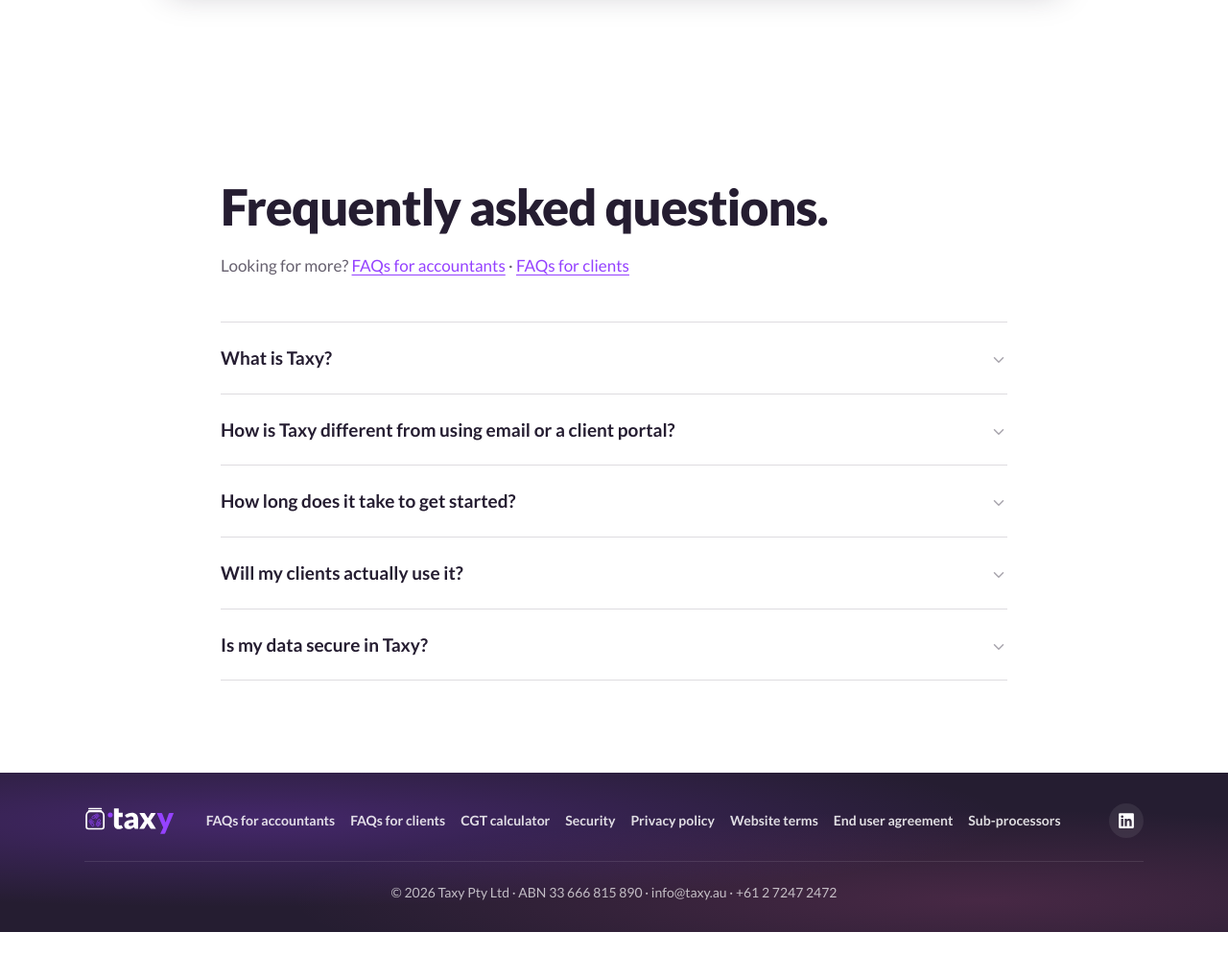
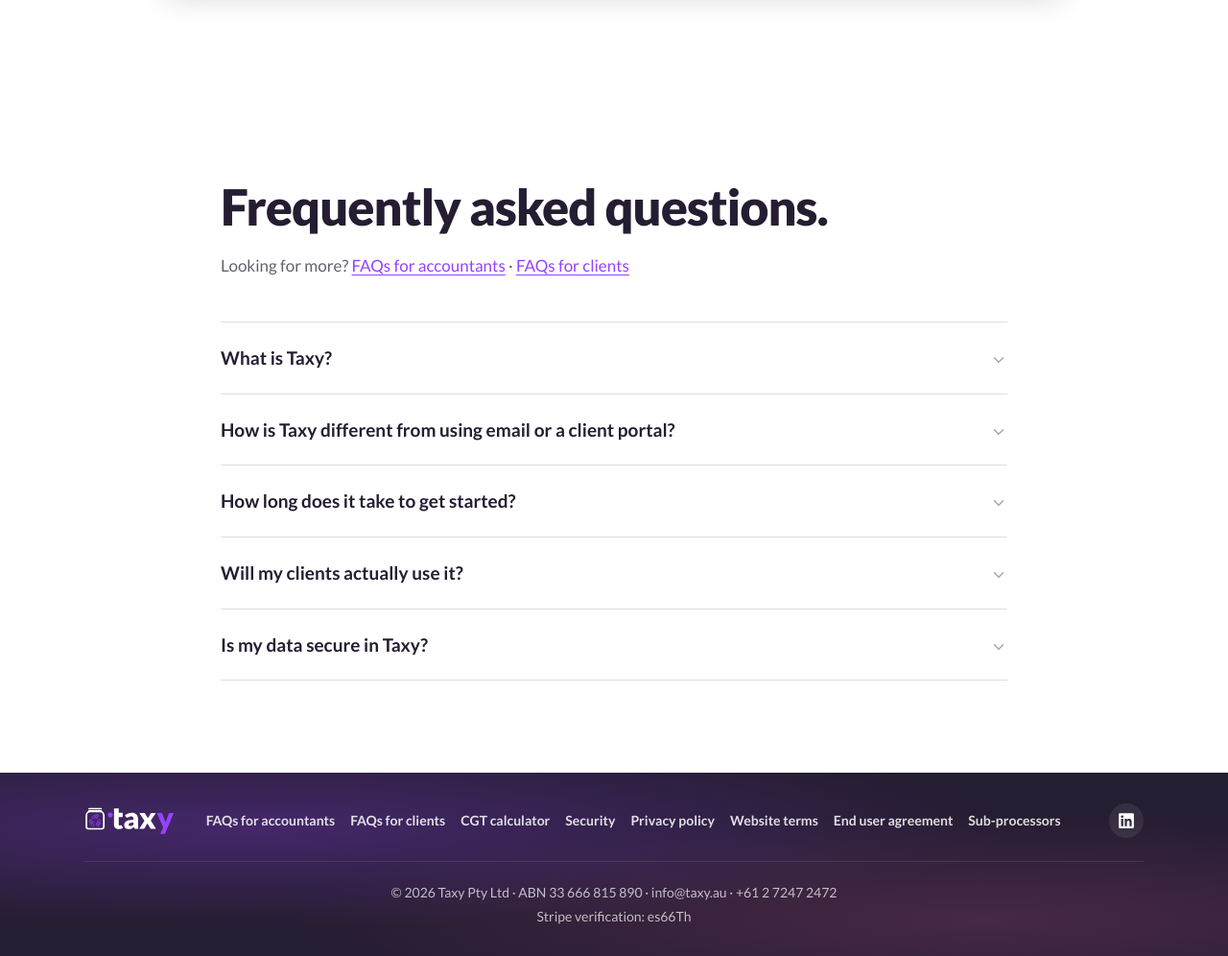
Before and after one commit to taxy-au/taxy-website, a Jekyll site: the page built from index.html, in a window 1280 px wide and 1400 px high, scrolled down 5292 px, cut to the strip 404-1400 px from the top of the window. Shown: the whole strip at 96% size. Built offline with Jekyll 4.4.1, drawn with Linux system fonts in a browser that asks for light colours; before the commit the page ends 6667 px from its top, so only the background shows below that.

Commit message:
Add temporary Stripe website verification code to the footer
Stripe's account-ownership check wants the string es66Th visible on
taxy.au. It sits on its own line under the copyright in the site footer,
so it appears on every page. Remove this and the matching .scss block
once Stripe confirms.

Co-Authored-By: Claude Opus 5 <noreply@anthropic.com>

```diff
--- a/_includes/marketing-footer.html
+++ b/_includes/marketing-footer.html
@@ -28,5 +28,11 @@
     <p class="site-footer__legal">
       &copy; {{ 'now' | date: "%Y" }} Taxy Pty Ltd &middot; ABN 33 666 815 890 &middot; <a href="mailto:info@taxy.au">info@taxy.au</a> &middot; +61 2 7247 2472
     </p>
+
+    <!-- TEMPORARY: Stripe account-ownership website code challenge. Remove once Stripe
+         confirms verification (added 2026-09-22). -->
+    <p class="site-footer__legal site-footer__verification">
+      Stripe verification: es66Th
+    </p>
   </div>
 </footer>
--- a/_sass/_footer.scss
+++ b/_sass/_footer.scss
@@ -128,3 +128,11 @@
     &:hover { color: $color-purple; text-decoration: none; }
   }
 }
+
+// TEMPORARY: Stripe account-ownership website code challenge (added 2026-09-22).
+// Remove with the matching markup in _includes/marketing-footer.html.
+.site-footer__verification {
+  margin-top: $space-1;
+  padding-top: 0;
+  border-top: 0;
+}
```
